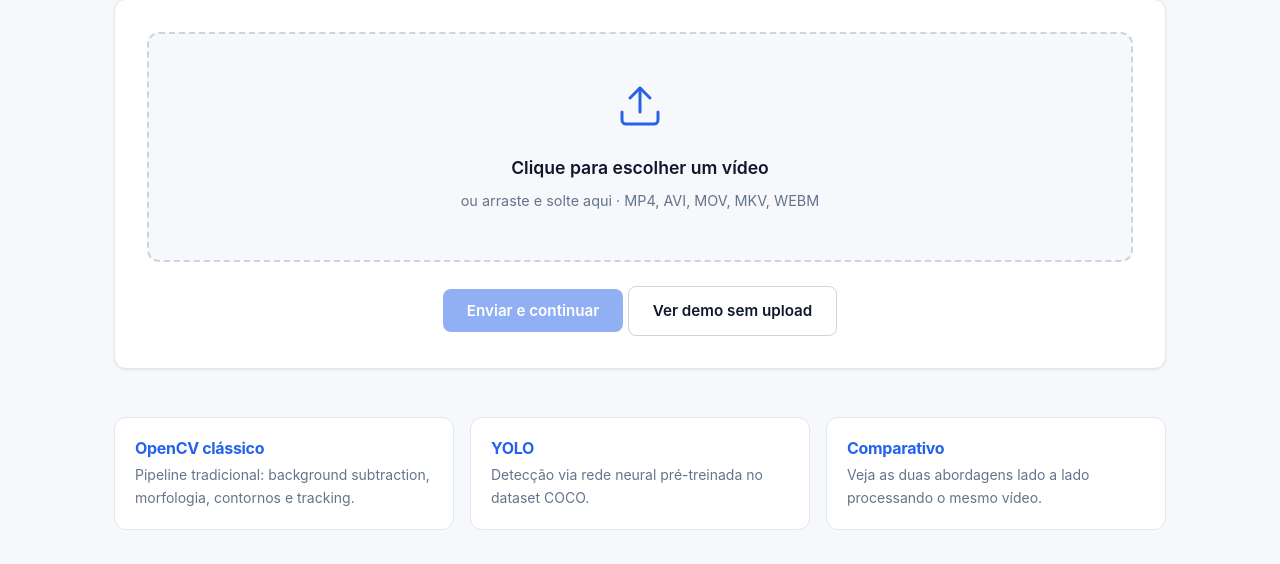
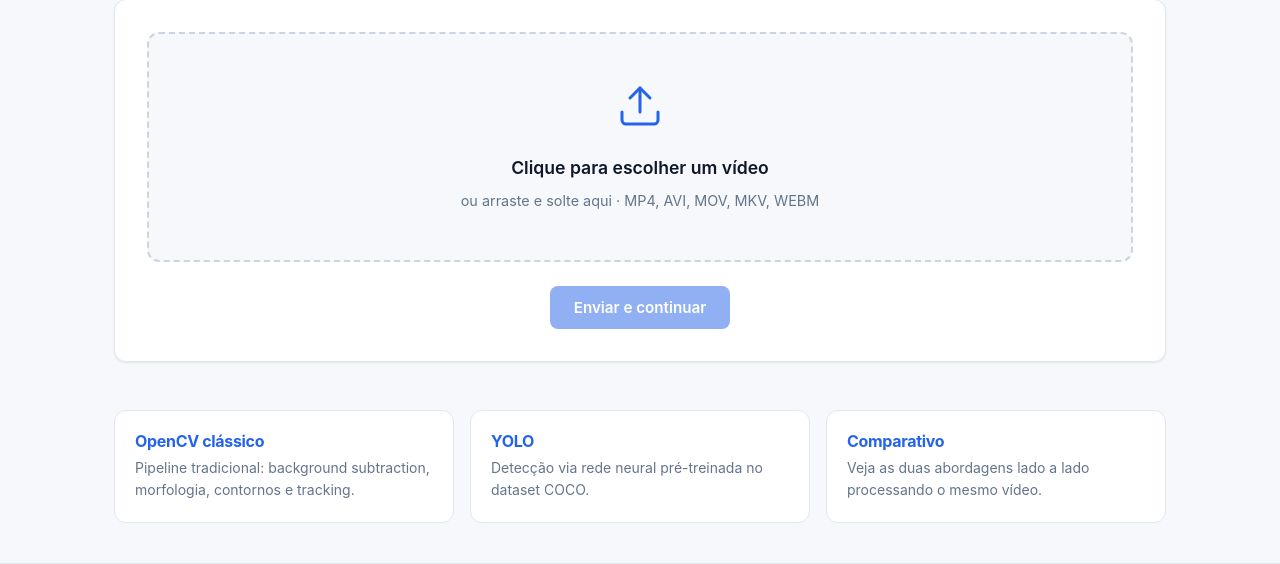
Before and after one commit to joaoarman/trabalho-deteccao-carros, a Flask app: page / in a window 1280 px wide. Shown: the part 288-852 px from the top of the page. Run offline with Flask 3, Linux system fonts and the light colour scheme.

Commit message:
refactor: remove demo mode from application, simplifying routes and templates

```diff
--- a/app.py
+++ b/app.py
@@ -147,38 +147,26 @@ def upload():
 def configurar(video_id):
     """Tela onde o usuário desenha a ROI e escolhe o modo de processamento."""
     # `roi_inicial` repovoa o polígono já desenhado antes (fluxo "Alterar área").
-    roi_inicial = None
-    if video_id != "demo":
-        estado = estado_videos.get(video_id)
-        if not estado or not estado.get("caminho"):
-            flash("Vídeo não encontrado. Faça o upload primeiro.")
-            return redirect(url_for("index"))
-        nome_arquivo = os.path.basename(estado["caminho"])
-        roi_inicial = estado.get("roi")
-    else:
-        nome_arquivo = "demo.mp4"
+    estado = estado_videos.get(video_id)
+    if not estado or not estado.get("caminho"):
+        flash("Vídeo não encontrado. Faça o upload primeiro.")
+        return redirect(url_for("index"))
 
     return render_template(
         "configurar.html",
         video_id=video_id,
-        nome_arquivo=nome_arquivo,
-        roi_inicial=roi_inicial,
-        # `eh_demo` desativa partes que dependem de vídeo real (stream, preview).
-        eh_demo=(video_id == "demo"),
+        nome_arquivo=os.path.basename(estado["caminho"]),
+        roi_inicial=estado.get("roi"),
     )
 
 
 @app.route("/processar/<video_id>/<modo>")
 def processar(video_id, modo):
     """Tela de processamento. modo ∈ {opencv, yolo, comparativo}."""
-    if video_id != "demo":
-        estado = estado_videos.get(video_id)
-        if not estado or not estado.get("caminho"):
-            flash("Vídeo não encontrado. Faça o upload primeiro.")
-            return redirect(url_for("index"))
-        nome_arquivo = os.path.basename(estado["caminho"])
-    else:
-        nome_arquivo = "demo.mp4"
+    estado = estado_videos.get(video_id)
+    if not estado or not estado.get("caminho"):
+        flash("Vídeo não encontrado. Faça o upload primeiro.")
+        return redirect(url_for("index"))
 
     templates_por_modo = {
         "opencv": "processar_opencv.html",
@@ -193,9 +181,8 @@ def processar(video_id, modo):
     return render_template(
         template,
         video_id=video_id,
-        nome_arquivo=nome_arquivo,
+        nome_arquivo=os.path.basename(estado["caminho"]),
         modo=modo,
-        eh_demo=(video_id == "demo"),
     )
 
 
@@ -557,7 +544,7 @@ def _converter_poligono(roi_normalizada, largura, altura):
     Retorna uma lista de vértices [(x, y), ...]. Se nenhuma área válida foi
     desenhada, usa um default: uma faixa central horizontal cobrindo toda a
     largura (35%..65% da altura). Funciona como uma "linha grossa" no meio da
-    cena - útil pro demo funcionar mesmo sem o usuário desenhar nada.
+    cena - fallback quando o usuário ainda não desenhou uma área válida.
     """
     if not roi_normalizada or len(roi_normalizada) < 3:
         y_topo = int(0.35 * altura)
--- a/static/js/app.js
+++ b/static/js/app.js
@@ -125,7 +125,7 @@ function inicializarSelecaoROI() {
         pontos.push({ x, y });
         redesenhar();
         // A partir de 3 pontos a área é válida - salva a cada novo ponto.
-        if (pontos.length >= 3 && !window.EH_DEMO) {
+        if (pontos.length >= 3) {
             salvarROI();
         } else {
             atualizarStatus();
@@ -153,7 +153,7 @@ function inicializarSelecaoROI() {
         if (pontos.length === 0) return;
         pontos.pop();
         redesenhar();
-        if (pontos.length >= 3 && !window.EH_DEMO) salvarROI();
+        if (pontos.length >= 3) salvarROI();
         else atualizarStatus();
     }
 
@@ -286,13 +286,11 @@ function inicializarPipelineOpenCV() {
         if (botaoProxima) botaoProxima.disabled = numero === itensEtapa.length;
 
         // Comunica ao backend
-        if (!window.EH_DEMO) {
         fetch(`/api/etapa/${window.VIDEO_ID}`, {
             method: "POST",
             headers: { "Content-Type": "application/json" },
             body: JSON.stringify({ etapa: numero }),
         }).catch((err) => console.error("Erro ao mudar etapa:", err));
-        }
     }
 
     itensEtapa.forEach((item) => {
@@ -321,7 +319,6 @@ function inicializarPipelineOpenCV() {
     // setInterval chama a função a cada N ms. Aqui buscamos o contador
     // duas vezes por segundo. Não é "tempo real" estrito, mas é mais que
     // suficiente - e bem mais simples que WebSockets.
-    if (!window.EH_DEMO) {
     async function atualizarContador() {
         try {
             const resp = await fetch(
@@ -338,7 +335,6 @@ function inicializarPipelineOpenCV() {
     setInterval(atualizarContador, 500);
     atualizarContador(); // executa uma vez imediatamente
 }
-}
 
 /* ----------------------------------------------------------------------------
    O vídeo em si chega pela <img> do stream (multipart, sem JS). Aqui só
@@ -346,8 +342,6 @@ function inicializarPipelineOpenCV() {
    (classe + confiança) pra preencher o painel lateral.
    ---------------------------------------------------------------------------- */
 function inicializarYOLO() {
-    if (window.EH_DEMO) return;
-
     const contadorTotal = document.getElementById("contador-total");
     const contadorDetalhe = document.getElementById("contador-detalhe");
     const listaDeteccoes = document.getElementById("lista-deteccoes");
@@ -404,8 +398,6 @@ function inicializarYOLO() {
    vez do frame cru.
    ---------------------------------------------------------------------------- */
 function inicializarComparativo() {
-    if (window.EH_DEMO) return;
-
     // Garante que o lado OpenCV mostre a etapa final (tracking + contagem).
     fetch(`/api/etapa/${window.VIDEO_ID}`, {
         method: "POST",
--- a/templates/index.html
+++ b/templates/index.html
@@ -40,9 +40,6 @@ OBRIGATÓRIO pra envio de arquivos. action aponta pra rota /upload. #}
         <button type="submit" class="botao" id="botao-enviar" disabled>
             Enviar e continuar
         </button>
-        <a href="{{ url_for('configurar', video_id='demo') }}" class="botao botao-secundario">
-            Ver demo sem upload
-        </a>
     </div>
 </form>
 
```
Also changed, not shown: CLAUDE.md (+1 -1 lines), docs/02_interface_flask.md (+0 -4 lines), templates/configurar.html (+0 -9 lines), templates/processar_comparativo.html (+0 -12 lines), templates/processar_opencv.html (+0 -10 lines), templates/processar_yolo.html (+0 -10 lines). Lines whose indentation alone changed are shown as unchanged.
